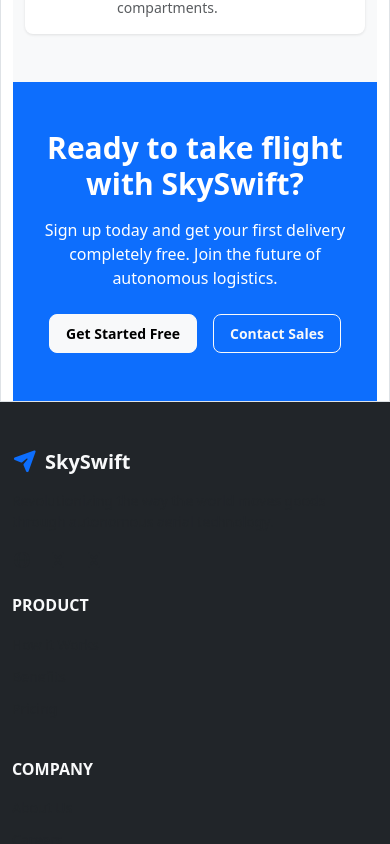
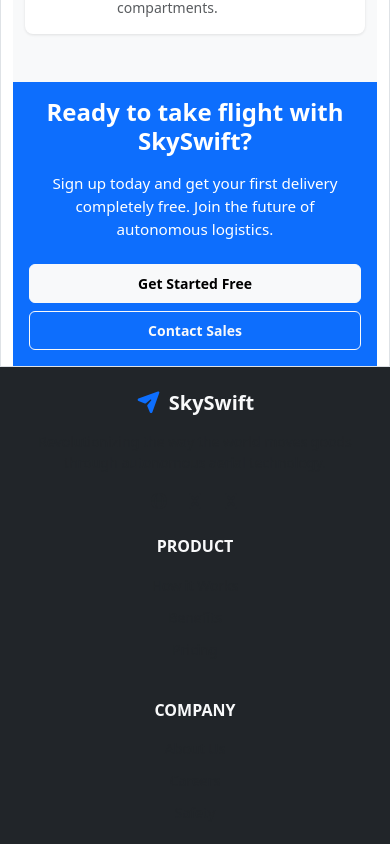
Before and after one commit to FFCfelps1/Projeto_Semestral_Entrega_via_drones, a React (Vite) app in the folder front/: page / in a window 390 px wide. Shown: the part 2340-3184 px from the top of the page. Built offline with nearby package versions, Linux system fonts and the light colour scheme.

Commit message:
style: Optimize CallToAction and Footer for mobile responsiveness

```diff
--- a/front/src/CallToAction.jsx
+++ b/front/src/CallToAction.jsx
@@ -7,28 +7,28 @@ const CallToAction = (props) => {
   const funcao2 = props.funcao2 || (() => alert("Entrando em contato com vendas..."));
 
   return (
-    <section className="bg-primary text-white py-5">
+    <section className="bg-primary text-white py-3 py-md-5">
       <div className="container">
         <div className="row">
-          <div className="col-lg-8 mx-auto text-center">
-            <h2 className="display-5 fw-bold mb-3" style={{ fontSize: 'clamp(1.875rem, 5vw, 3rem)' }}>
+          <div className="col-12 col-lg-8 mx-auto text-center px-3 px-md-0">
+            <h2 className="fw-bold mb-3" style={{ fontSize: 'clamp(1.5rem, 5vw, 3rem)' }}>
               {titulo}
             </h2>
-            <p className="lead mb-4" style={{ fontSize: 'clamp(1rem, 2vw, 1.25rem)' }}>
+            <p className="mb-4" style={{ fontSize: 'clamp(0.95rem, 2vw, 1.1rem)' }}>
               {subtitulo}
             </p>
-            <div className="d-flex gap-3 justify-content-center flex-wrap">
+            <div className="d-flex gap-2 gap-md-3 justify-content-center flex-column flex-sm-row">
               <button
-                className="btn btn-light btn-lg fw-bold"
+                className="btn btn-light fw-bold w-100 w-sm-auto"
                 onClick={funcao1}
-                style={{ fontSize: 'clamp(0.875rem, 1.5vw, 1rem)' }}
+                style={{ fontSize: 'clamp(0.875rem, 1.5vw, 1rem)', padding: '0.5rem 1.5rem' }}
               >
                 {textoBotao1}
               </button>
               <button
-                className="btn btn-outline-light btn-lg fw-bold"
+                className="btn btn-outline-light fw-bold w-100 w-sm-auto"
                 onClick={funcao2}
-                style={{ fontSize: 'clamp(0.875rem, 1.5vw, 1rem)' }}
+                style={{ fontSize: 'clamp(0.875rem, 1.5vw, 1rem)', padding: '0.5rem 1.5rem' }}
               >
                 {textoBotao2}
               </button>
--- a/front/src/Footer.jsx
+++ b/front/src/Footer.jsx
@@ -1,10 +1,10 @@
 const Footer = () => {
   return (
-    <footer className="bg-dark text-light py-5">
+    <footer className="bg-dark text-light py-4 py-md-5">
       <div className="container">
         {/* Top Section - Logo & Description */}
-        <div className="row mb-5">
-          <div className="col-md-4 mb-4 mb-md-0">
+        <div className="row mb-4 mb-md-5">
+          <div className="col-12 col-sm-6 col-md-4 mb-4 mb-md-0 text-center text-sm-start">
             <h5 className="fw-bold mb-3">
               <i className="fa fa-paper-plane me-2 text-primary"></i>
               SkySwift
@@ -13,7 +13,7 @@ const Footer = () => {
               Revolutionizing the way the world moves goods through autonomous aerial technology.
             </p>
             {/* Social Icons */}
-            <div className="d-flex gap-3 mt-3">
+            <div className="d-flex gap-3 mt-3 justify-content-center justify-content-sm-start">
               <a href="#" className="text-muted text-decoration-none">
                 <i className="fa fa-globe"></i>
               </a>
@@ -27,7 +27,7 @@ const Footer = () => {
           </div>
 
           {/* Product Column */}
-          <div className="col-md-2 mb-4 mb-md-0">
+          <div className="col-12 col-sm-6 col-md-2 mb-4 mb-md-0 text-center text-sm-start">
             <h6 className="fw-bold mb-3 text-uppercase">Product</h6>
             <ul className="list-unstyled">
               <li className="mb-2">
@@ -49,7 +49,7 @@ const Footer = () => {
           </div>
 
           {/* Company Column */}
-          <div className="col-md-2 mb-4 mb-md-0">
+          <div className="col-12 col-sm-6 col-md-2 mb-4 mb-md-0 text-center text-sm-start">
             <h6 className="fw-bold mb-3 text-uppercase">Company</h6>
             <ul className="list-unstyled">
               <li className="mb-2">
@@ -71,7 +71,7 @@ const Footer = () => {
           </div>
 
           {/* Support Column */}
-          <div className="col-md-2">
+          <div className="col-12 col-sm-6 col-md-2 text-center text-sm-start">
             <h6 className="fw-bold mb-3 text-uppercase">Support</h6>
             <ul className="list-unstyled">
               <li className="mb-2">
```
